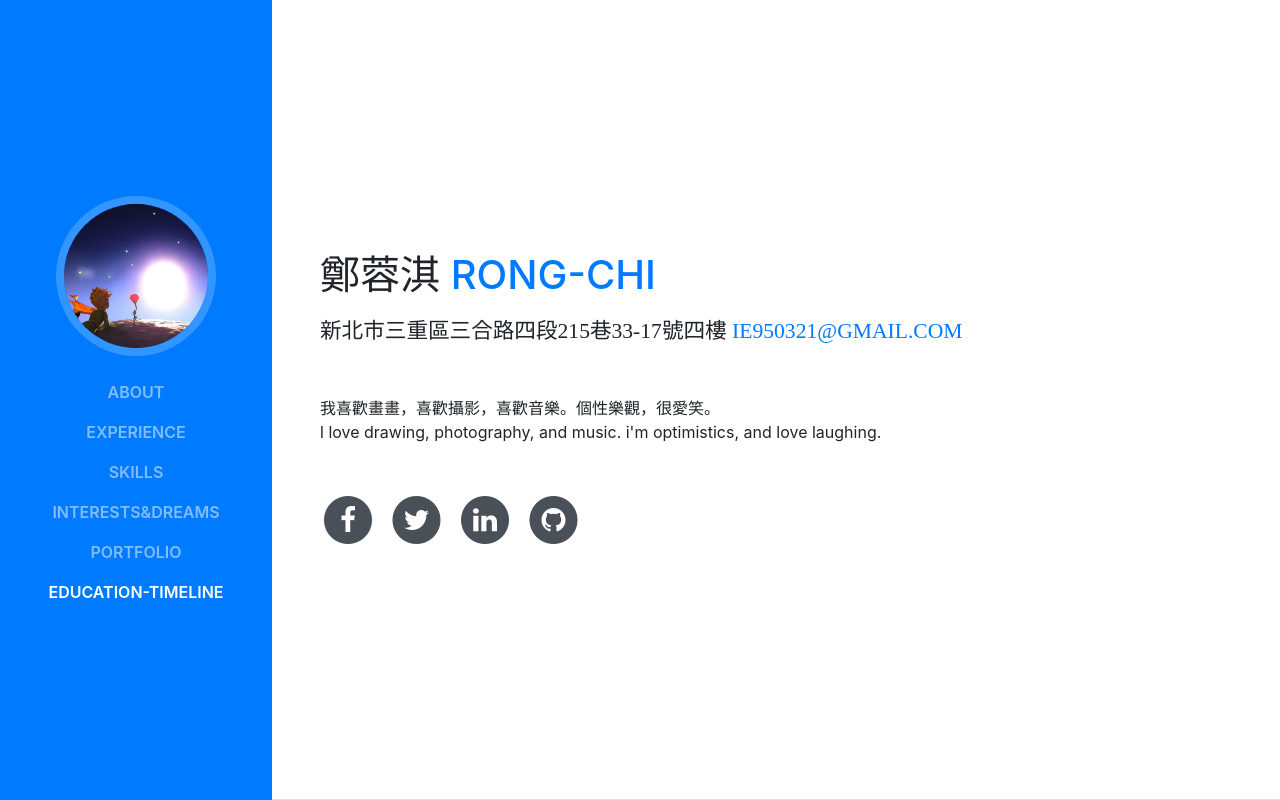
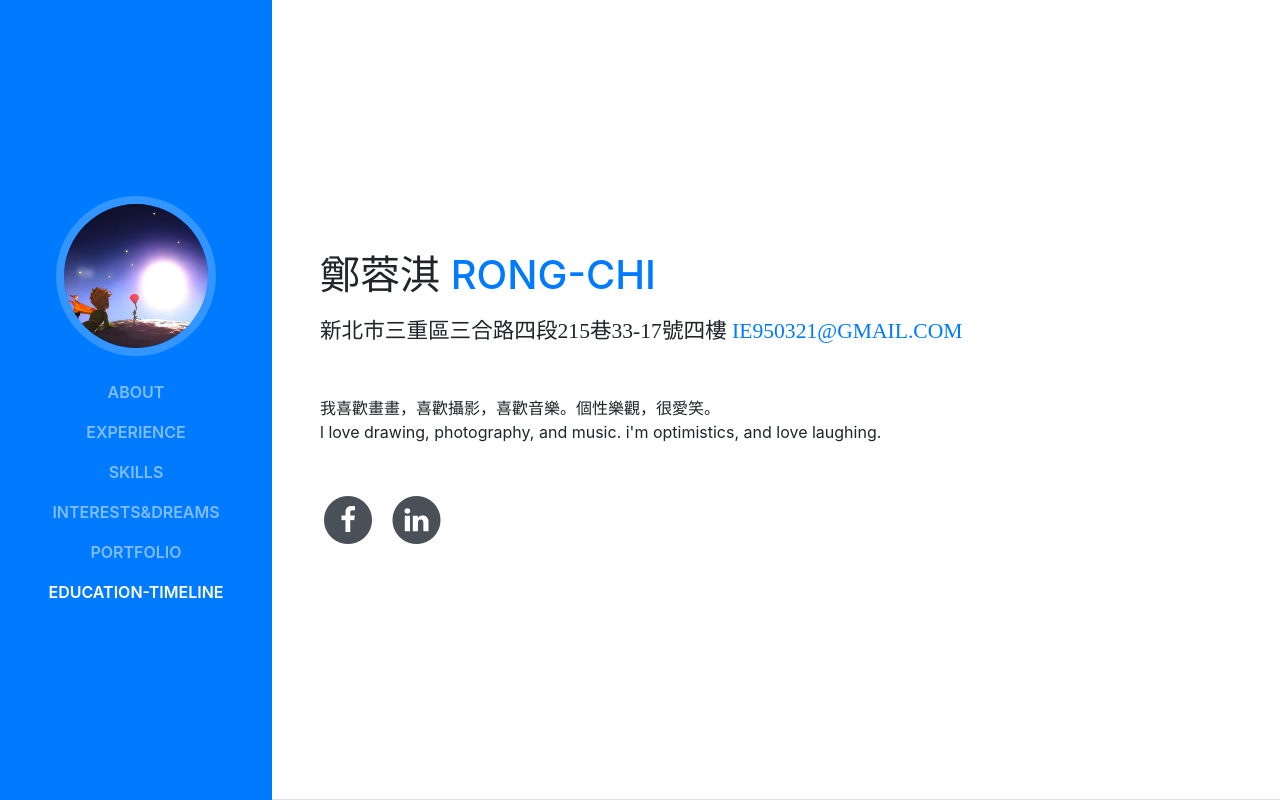
Before and after one commit to okoksharonkiii/okoksharonkiii.github.io, a website with bundled scripts: page index.html in a window 1280 px wide. Shown: the top 800 px of the page. Built offline with nearby package versions, Linux system fonts and the light colour scheme; a web font is replaced by a local one.

Commit message:
Add files via upload

```diff
--- a/index.html
+++ b/index.html
@@ -83,14 +83,7 @@
                 </span>
               </a>
             </li>
-            <li class="list-inline-item">
-              <a href="#">
-                <span class="fa-stack fa-lg">
-                  <i class="fa fa-circle fa-stack-2x"></i>
-                  <i class="fa fa-twitter fa-stack-1x fa-inverse"></i>
-                </span>
-              </a>
-            </li>
+
             <li class="list-inline-item">
               <a href="https://www.instagram.com/shar521_">
                 <span class="fa-stack fa-lg">
@@ -99,14 +92,7 @@
                 </span>
               </a>
             </li>
-            <li class="list-inline-item">
-              <a href="#">
-                <span class="fa-stack fa-lg">
-                  <i class="fa fa-circle fa-stack-2x"></i>
-                  <i class="fa fa-github fa-stack-1x fa-inverse"></i>
-                </span>
-              </a>
-            </li>
+
           </ul>
         </div>
       </section>
```
